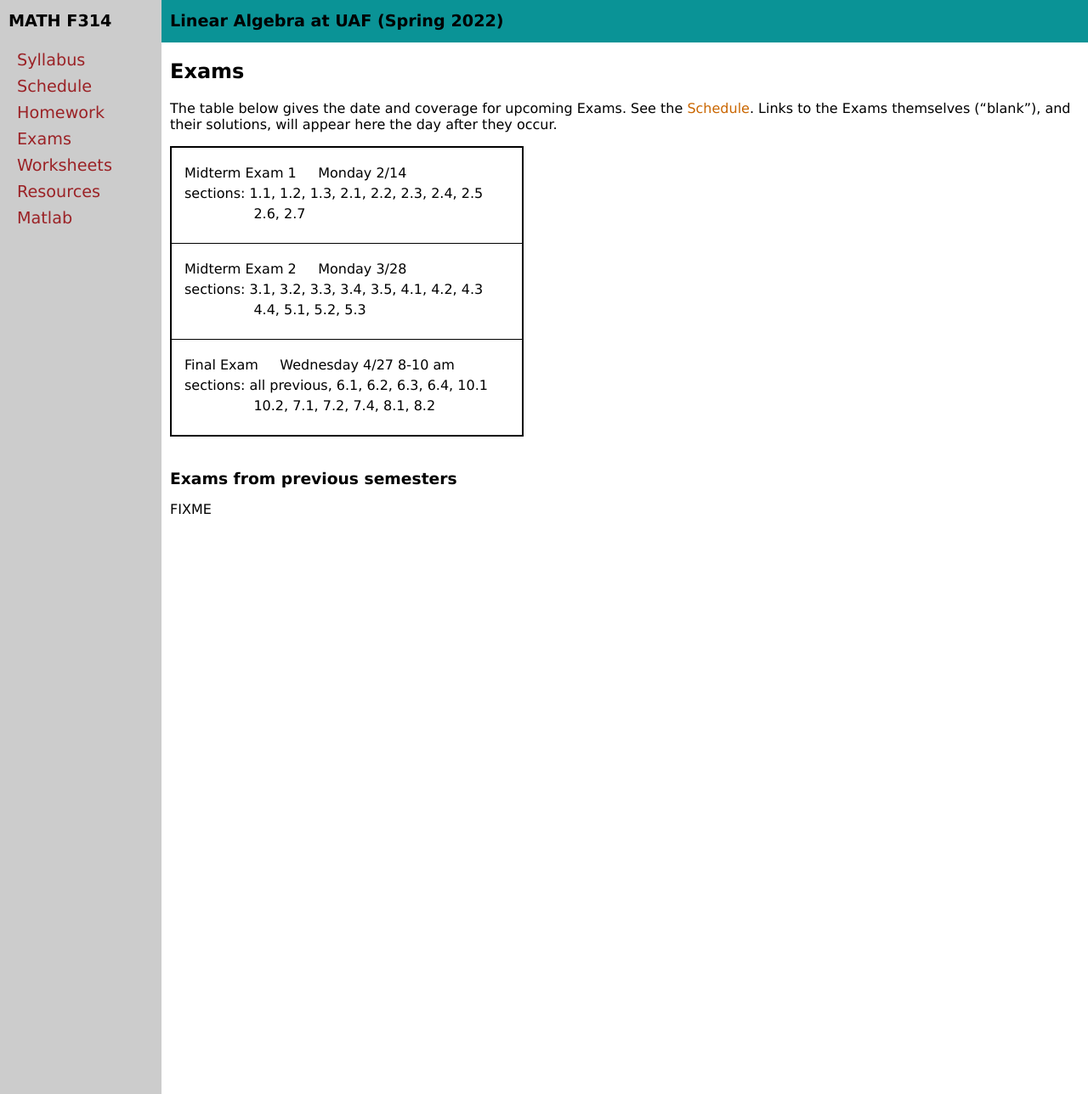
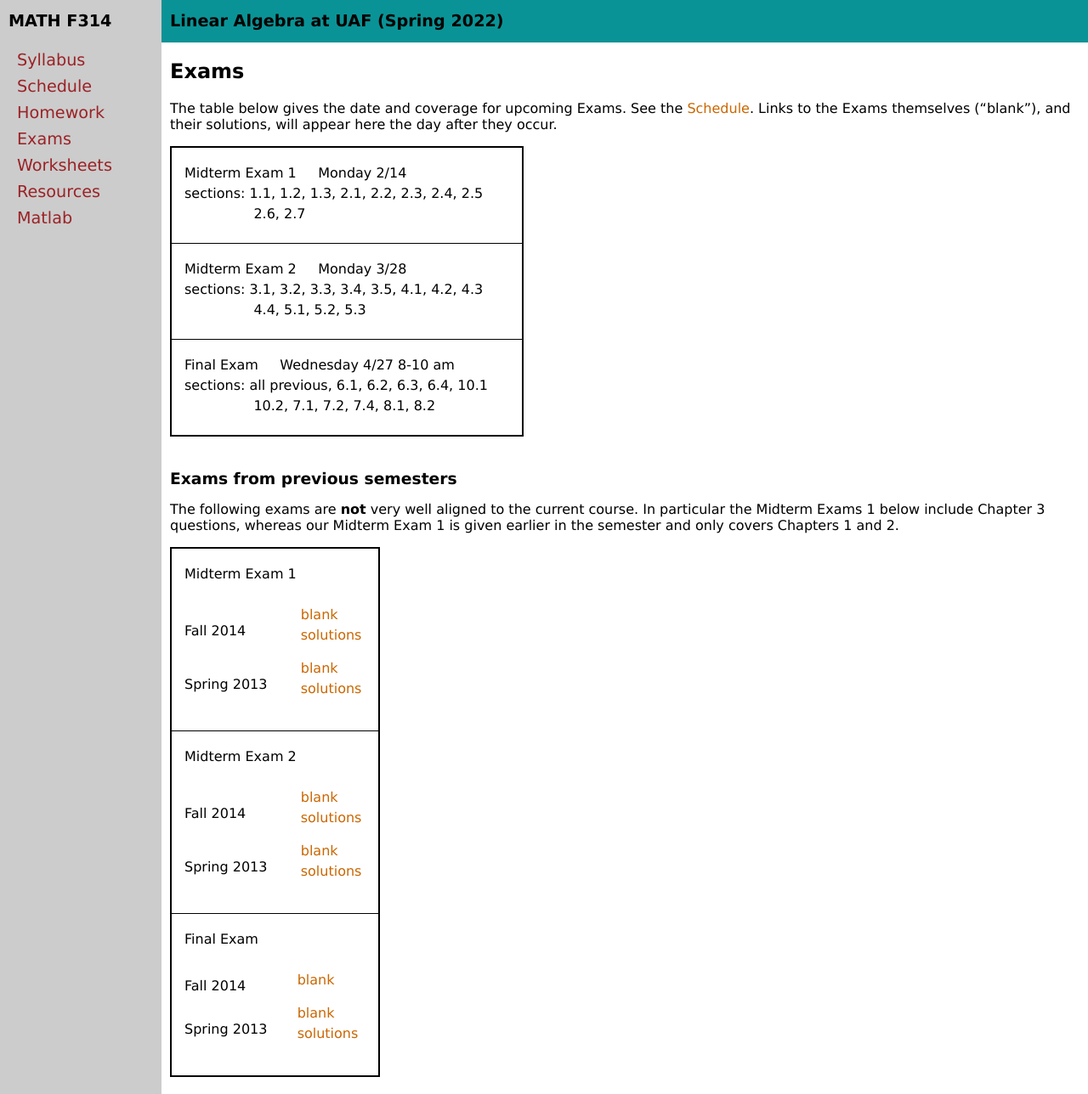
Before and after one commit to bueler/math314, a Jekyll site: the page built from exams.md, in a window 1280 px wide and 1288 px high. Shown: the whole window at 85% size. Built offline with Jekyll 4.4.1, drawn with Linux system fonts in a browser that asks for light colours.

Commit message:
Post old Rhodes exams ... not well aligned.

```diff
--- a/_data/exams.yml
+++ b/_data/exams.yml
@@ -5,8 +5,8 @@ exams:
   date: Monday 2/14
   sections: 1.1, 1.2, 1.3, 2.1, 2.2, 2.3, 2.4, 2.5
   cont: 2.6, 2.7
-  #blank: assets/exams/midtermX.pdf
-  #solutions: assets/exams/midtermsolnsX.pdf
+  #blank: midtermX.pdf
+  #solutions: midtermsolnsX.pdf
 - name: Midterm Exam 2
   date: Monday 3/28
   sections: 3.1, 3.2, 3.3, 3.4, 3.5, 4.1, 4.2, 4.3
--- /dev/null
+++ b/_data/oldexams.yml
@@ -0,0 +1,30 @@
+exams:
+- name: Midterm Exam 1
+  files:
+    - semester: Fall 2014
+      home: assets/rhodes
+      blank: mid1-2014.pdf
+      solutions: mid1-2014-solns.pdf
+    - semester: Spring 2013
+      home: assets/rhodes
+      blank: mid1-2013.pdf
+      solutions: mid1-2013-solns.pdf
+- name: Midterm Exam 2
+  files:
+    - semester: Fall 2014
+      home: assets/rhodes
+      blank: mid2-2014.pdf
+      solutions: mid2-2014-solns.pdf
+    - semester: Spring 2013
+      home: assets/rhodes
+      blank: mid2-2013.pdf
+      solutions: mid2-2013-solns.pdf
+- name: Final Exam &nbsp; &nbsp; &nbsp; &nbsp;
+  files:
+    - semester: Fall 2014
+      home: assets/rhodes
+      blank: final-2014.pdf
+    - semester: Spring 2013
+      home: assets/rhodes
+      blank: final-2013.pdf
+      solutions: final-2013-solns.pdf
--- /dev/null
+++ b/_includes/oldexams_table.md
@@ -0,0 +1,37 @@
+{% assign data = include.data %}
+<table class="asst-table">
+{% for exam in data.exams %}
+<tr>
+	<td>
+		<table class="inner">
+		  <tr>
+			    <td>{{ exam.name }}</td>
+			</tr>
+		  <tr>
+			    <td>&nbsp;</td>
+			</tr>
+			{% for ff in exam.files %}
+ 			<tr>
+			    <td>{{ ff.semester }}</td>
+					<td>
+						<table class="inner">
+						  {% if ff.blank %}
+							  <tr>
+		    			    <td><a href="{{ ff.home }}/{{ ff.blank }}">blank</a></td>
+								</tr>
+							{% endif %}
+						  {% if ff.solutions %}
+							  <tr>
+		    			    <td><a href="{{ ff.home }}/{{ ff.solutions }}">solutions</a></td>
+								</tr>
+							{% endif %}
+					  </table>
+         		<div style="padding-bottom: 10px"></div>
+					</td>
+			</tr>
+			{% endfor %}
+		</table>
+	</td>
+</tr>
+{% endfor %}
+</table>
--- a/exams.md
+++ b/exams.md
@@ -13,4 +13,6 @@ The table below gives the date and coverage for upcoming Exams.  See the [Schedu
 
 ### Exams from previous semesters
 
-FIXME
+The following exams are <b>not</b> very well aligned to the current course.  In particular the Midterm Exams 1 below include Chapter 3 questions, whereas our Midterm Exam 1 is given earlier in the semester and only covers Chapters 1 and 2.
+
+{% include oldexams_table.md  data=site.data.oldexams %}
```
Also changed, not shown: 11 other files.
